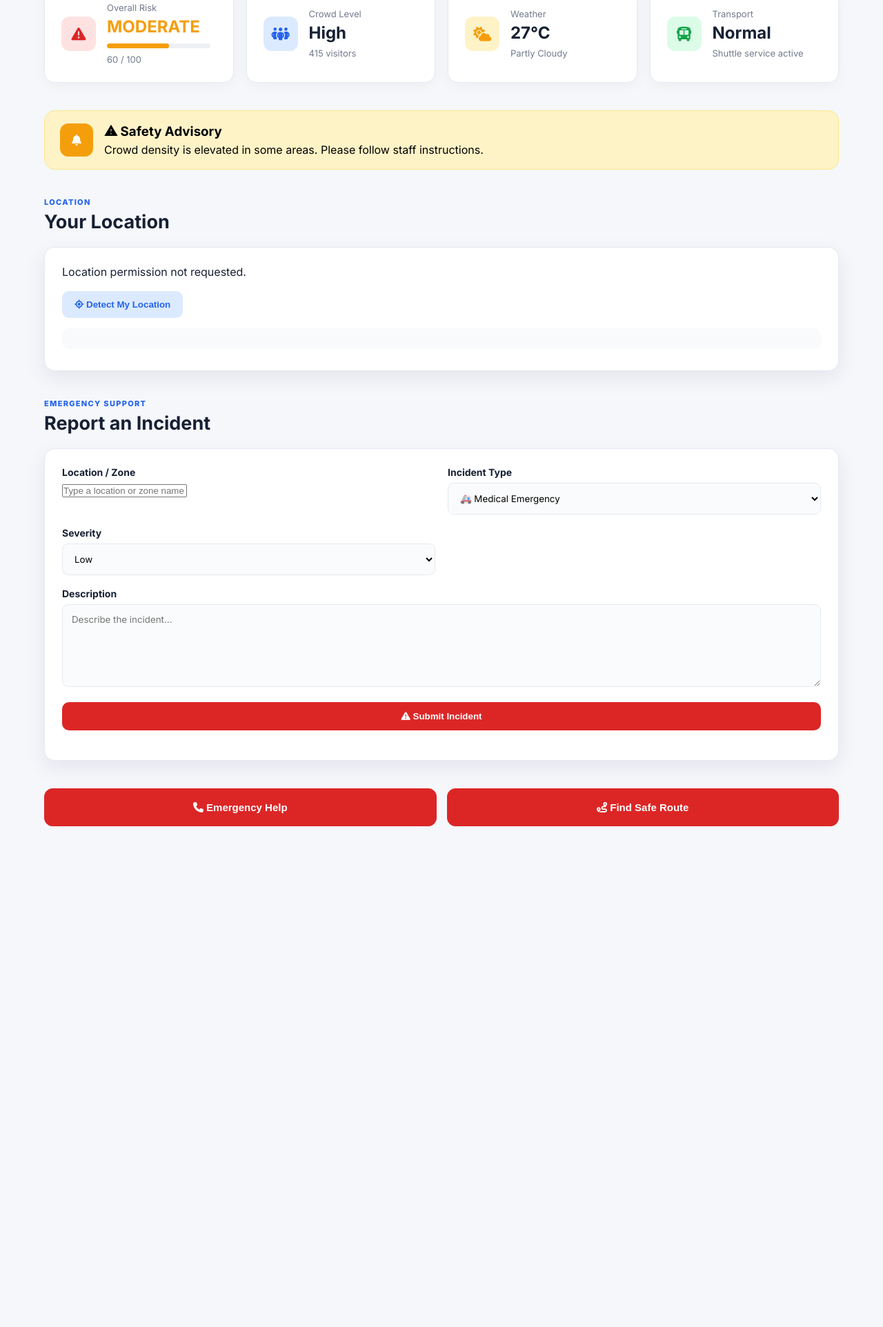
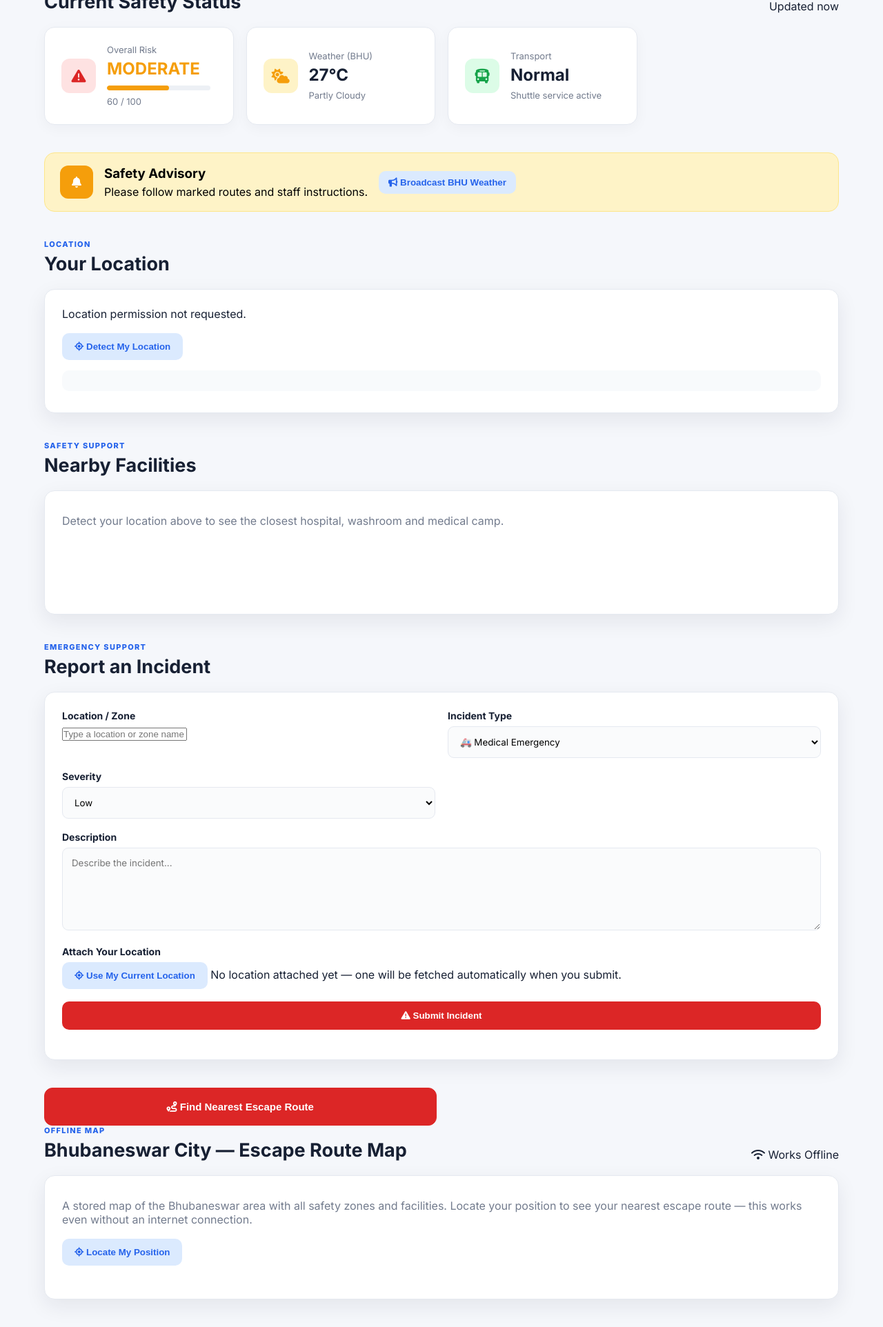
Before and after one commit to AnkurGupta2005/project2026, a plain HTML site: page index.html in a window 1280 px wide. Shown: the part 720-2644 px from the top of the page at 69% size. Before the commit the page ends 1998 px from the top, so only its background shows below. Drawn offline with Linux system fonts and the light colour scheme; a script that the page names is missing.

Commit message:
Update index.html

```diff
--- a/index.html
+++ b/index.html
@@ -7,7 +7,7 @@
     <meta name="viewport"
           content="width=device-width, initial-scale=1.0">
 
-    <title>PilgrimSafe AI</title>
+    <title>Safe Yatri AI</title>
 
     <!-- TensorFlow.js -->
     <script src="https://cdn.jsdelivr.net/npm/@tensorflow/tfjs"></script>
@@ -32,7 +32,7 @@
 
     <div class="logo">
         <i class="fa-solid fa-shield-halved"></i>
-        <span data-i18n="appName">PilgrimSafe AI</span>
+        <span data-i18n="appName">Safe Yatri AI</span>
     </div>
 
     <div class="nav-buttons">
@@ -104,12 +104,14 @@
             </h1>
 
             <p data-i18n="heroText">
-                Real-time crowd monitoring, incident reporting,
-                weather intelligence and location-based safety alerts.
+                Safe Yatri AI keeps pilgrims and visitors safe at BHU with
+                real-time crowd monitoring, instant weather broadcasts,
+                nearby facility locations, fast incident reporting and
+                emergency response — even in low-connectivity areas.
             </p>
 
             <button class="primary-btn"
-                    onclick="scrollToSection('visitorSafety')">
+                    onclick="checkMySafety()">
 
                 <i class="fa-solid fa-shield"></i>
                 <span data-i18n="checkSafety">
@@ -194,35 +196,6 @@
             </div>
 
 
-            <!-- Crowd -->
-
-            <div class="safety-card">
-
-                <div class="card-icon blue-icon">
-
-                    <i class="fa-solid fa-people-group"></i>
-
-                </div>
-
-                <div>
-
-                    <p data-i18n="crowdLevel">
-                        Crowd Level
-                    </p>
-
-                    <h3 id="visitorCrowd">
-                        Moderate
-                    </h3>
-
-                    <span id="visitorCrowdPeople">
-                        95 visitors
-                    </span>
-
-                </div>
-
-            </div>
-
-
             <!-- Weather -->
 
             <div class="safety-card">
@@ -236,7 +209,7 @@
                 <div>
 
                     <p data-i18n="weather">
-                        Weather
+                        Weather (BHU)
                     </p>
 
                     <h3 id="visitorWeather">
@@ -309,12 +282,23 @@
 
         </div>
 
+        <button class="small-btn broadcast-weather-btn"
+                onclick="broadcastWeatherUpdate()">
+
+            <i class="fa-solid fa-bullhorn"></i>
+
+            <span data-i18n="broadcastWeather">
+                Broadcast BHU Weather
+            </span>
+
+        </button>
+
     </section>
 
 
     <!-- MAP -->
 
-    <section class="section">
+    <section class="section" id="locationSection">
 
         <div class="section-heading">
 
@@ -350,6 +334,43 @@
 
             <div id="locationResult"
                  class="location-result">
+            </div>
+
+        </div>
+
+    </section>
+
+
+    <!-- NEARBY FACILITIES -->
+
+    <section class="section">
+
+        <div class="section-heading">
+
+            <div>
+                <span class="small-heading">
+                    SAFETY SUPPORT
+                </span>
+
+                <h2 data-i18n="nearbyFacilities">
+                    Nearby Facilities
+                </h2>
+            </div>
+
+        </div>
+
+
+        <div class="map-card">
+
+            <p class="section-description"
+               id="facilitiesHint"
+               data-i18n="facilitiesHint">
+                Detect your location above to see the closest
+                hospital, washroom and medical camp.
+            </p>
+
+            <div id="facilitiesResult"
+                 class="facilities-list">
             </div>
 
         </div>
@@ -476,6 +497,37 @@
             </div>
 
 
+            <div class="form-group full">
+
+                <label data-i18n="incidentLocationLabel">
+                    Attach Your Location
+                </label>
+
+                <div class="incident-location-row">
+
+                    <button type="button"
+                            class="secondary-btn"
+                            onclick="attachIncidentLocation()">
+
+                        <i class="fa-solid fa-location-crosshairs"></i>
+
+                        <span data-i18n="attachLocation">
+                            Use My Current Location
+                        </span>
+
+                    </button>
+
+                    <span id="incidentLocationStatus"
+                          class="incident-location-status">
+                        No location attached yet — one will be
+                        fetched automatically when you submit.
+                    </span>
+
+                </div>
+
+            </div>
+
+
             <div class="full">
 
                 <button class="danger-btn"
@@ -504,26 +556,72 @@
 
     <section class="quick-help">
 
-        <button onclick="showEmergency()">
+        <button onclick="findNearestEscapeRoute()">
 
-            <i class="fa-solid fa-phone"></i>
+            <i class="fa-solid fa-route"></i>
 
-            <span data-i18n="emergency">
-                Emergency Help
+            <span data-i18n="escapeRoute">
+                Find Nearest Escape Route
             </span>
 
         </button>
 
+    </section>
 
-        <button onclick="findSafeRoute()">
 
-            <i class="fa-solid fa-route"></i>
+    <!-- ESCAPE ROUTE MAP -->
 
-            <span data-i18n="safeRoute">
-                Find Safe Route
+    <section class="section" id="escapeMapSection">
+
+        <div class="section-heading">
+
+            <div>
+                <span class="small-heading">
+                    OFFLINE MAP
+                </span>
+
+                <h2 data-i18n="escapeMapTitle">
+                    Bhubaneswar City — Escape Route Map
+                </h2>
+            </div>
+
+            <span class="offline-badge">
+                <i class="fa-solid fa-wifi"></i>
+                Works Offline
             </span>
 
-        </button>
+        </div>
+
+
+        <div class="map-card">
+
+            <p class="section-description">
+                A stored map of the Bhubaneswar area with all
+                safety zones and facilities. Locate your position
+                to see your nearest escape route — this works
+                even without an internet connection.
+            </p>
+
+            <button class="secondary-btn"
+                    onclick="locateOnEscapeMap()">
+
+                <i class="fa-solid fa-location-crosshairs"></i>
+
+                <span data-i18n="locateOnMap">
+                    Locate My Position
+                </span>
+
+            </button>
+
+            <div id="escapeMapContainer"
+                 class="escape-map-container">
+            </div>
+
+            <div id="escapeRouteSummary"
+                 class="escape-route-summary">
+            </div>
+
+        </div>
 
     </section>
 
@@ -1073,7 +1171,7 @@
     // Dark / Light theme toggle
     (function () {
         const toggle = document.getElementById("themeToggle");
-        const savedTheme = localStorage.getItem("pilgrimSafeTheme");
+        const savedTheme = localStorage.getItem("safeYatriTheme");
 
         if (savedTheme === "dark") {
             document.body.classList.add("dark-theme");
@@ -1084,7 +1182,7 @@
 
             const isDark = document.body.classList.contains("dark-theme");
             localStorage.setItem(
-                "pilgrimSafeTheme",
+                "safeYatriTheme",
                 isDark ? "dark" : "light"
             );
         });
```
